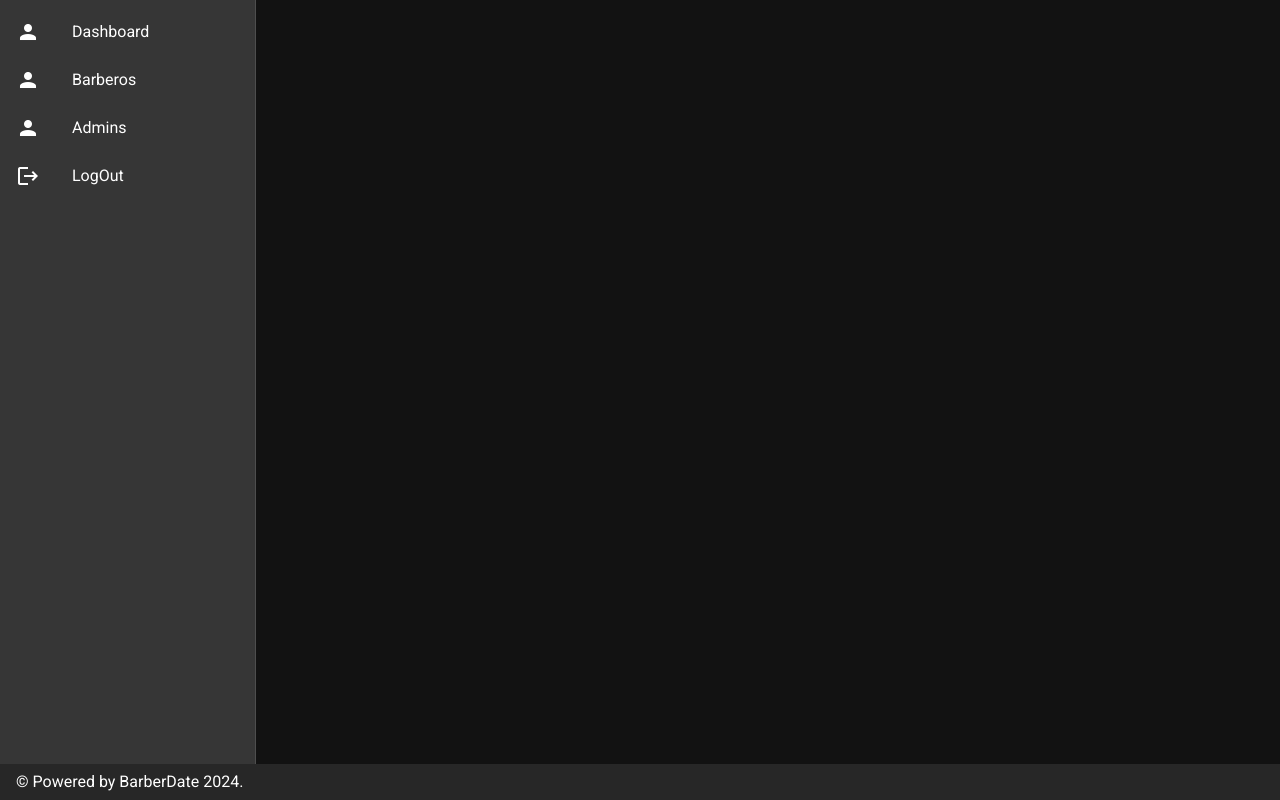
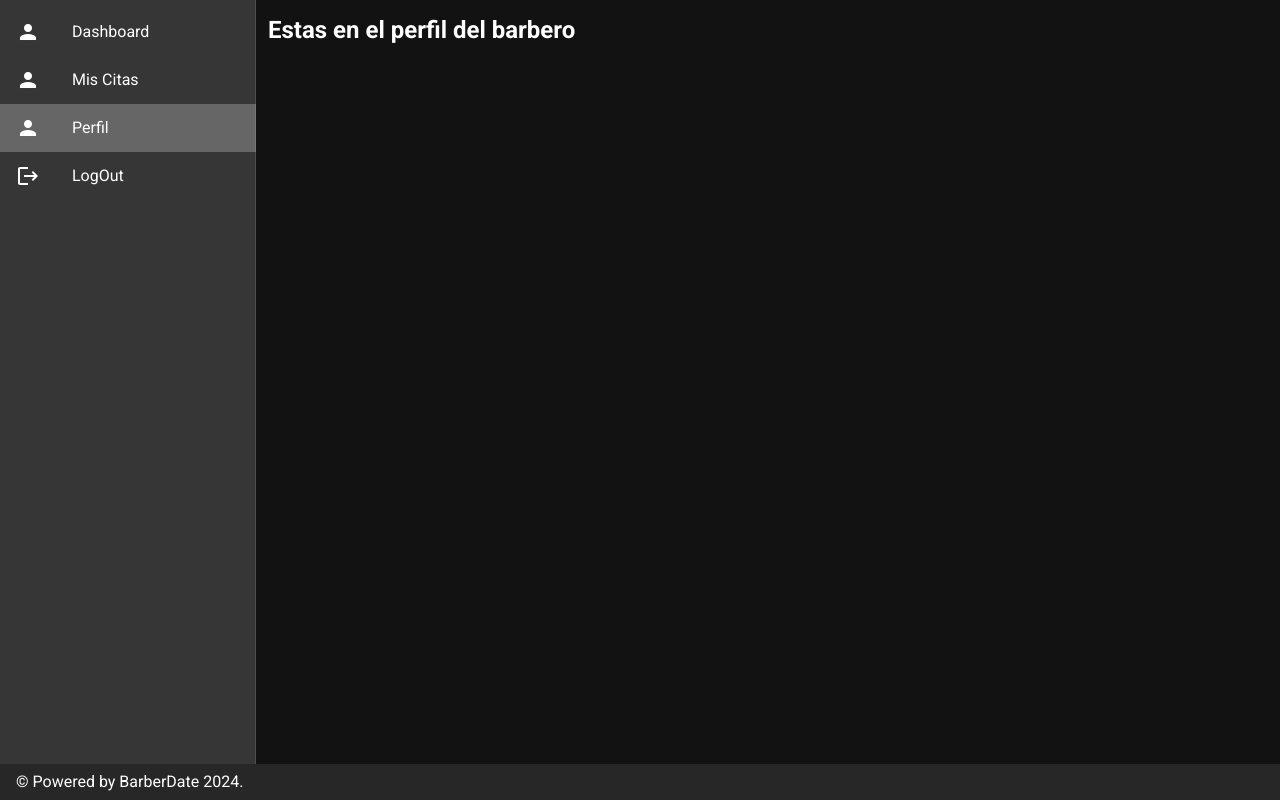
Before and after one commit to CarlosJSs/BarberDate, a Nuxt app in the folder frontend/: page /barbero/perfil in a window 1280 px wide. Built offline with nearby package versions, Linux system fonts and the light colour scheme; no server answers.

Commit message:
Redirigir y asignar layout dependiendo el rol (solo frontend)

```diff
--- a/frontend/layouts/barberoLayout.vue
+++ b/frontend/layouts/barberoLayout.vue
@@ -0,0 +1,77 @@
+<template>
+  <v-app dark>
+    <v-navigation-drawer
+      permanent
+      absolute
+      fixed
+      app
+    >
+      <v-list>
+        <v-list-item
+          v-for="(item, i) in items"
+          :key="i"
+          :to="item.to"
+          router
+          exact
+        >
+          <v-list-item-action>
+            <v-icon>{{ item.icon }}</v-icon>
+          </v-list-item-action>
+          <v-list-item-content>
+            <v-list-item-title>{{ item.title }}</v-list-item-title>
+          </v-list-item-content>
+        </v-list-item>
+      </v-list>
+    </v-navigation-drawer>
+    <v-main>
+      <v-container>
+        <Nuxt />
+      </v-container>
+    </v-main>
+    <v-footer
+      :absolute="!fixed"
+      app
+    >
+      <span>&copy; Powered by BarberDate {{ new Date().getFullYear() }}.</span>
+    </v-footer>
+  </v-app>
+</template>
+
+<script>
+export default {
+  name: 'BarberoLayout',
+  data () {
+    return {
+      clipped: false,
+      drawer: false,
+      fixed: false,
+      items: [
+        {
+          icon: 'mdi-account',
+          title: 'Dashboard',
+          to: '/barbero'
+        },
+        {
+          icon: 'mdi-account',
+          title: 'Mis Citas',
+          to: '/barbero/citas'
+        },
+        {
+          icon: 'mdi-account',
+          title: 'Perfil',
+          to: '/barbero/perfil'
+        },
+        {
+          icon: 'mdi-logout',
+          title: 'LogOut',
+          to: '/'
+        }
+      ],
+      miniVariant: false,
+      right: true,
+      rightDrawer: false,
+      title: 'Vuetify.js'
+    }
+  }
+}
+</script>
--- a/frontend/layouts/clienteLayout.vue
+++ b/frontend/layouts/clienteLayout.vue
@@ -0,0 +1,77 @@
+<template>
+  <v-app dark>
+    <v-navigation-drawer
+      permanent
+      absolute
+      fixed
+      app
+    >
+      <v-list>
+        <v-list-item
+          v-for="(item, i) in items"
+          :key="i"
+          :to="item.to"
+          router
+          exact
+        >
+          <v-list-item-action>
+            <v-icon>{{ item.icon }}</v-icon>
+          </v-list-item-action>
+          <v-list-item-content>
+            <v-list-item-title>{{ item.title }}</v-list-item-title>
+          </v-list-item-content>
+        </v-list-item>
+      </v-list>
+    </v-navigation-drawer>
+    <v-main>
+      <v-container>
+        <Nuxt />
+      </v-container>
+    </v-main>
+    <v-footer
+      :absolute="!fixed"
+      app
+    >
+      <span>&copy; Powered by BarberDate {{ new Date().getFullYear() }}.</span>
+    </v-footer>
+  </v-app>
+</template>
+
+<script>
+export default {
+  name: 'ClienteLayout',
+  data () {
+    return {
+      clipped: false,
+      drawer: false,
+      fixed: false,
+      items: [
+        {
+          icon: 'mdi-account',
+          title: 'Dashboard',
+          to: '/cliente'
+        },
+        {
+          icon: 'mdi-account',
+          title: 'Mis Citas',
+          to: '/cliente/citas'
+        },
+        {
+          icon: 'mdi-account',
+          title: 'Perfil',
+          to: '/cliente/perfil'
+        },
+        {
+          icon: 'mdi-logout',
+          title: 'LogOut',
+          to: '/'
+        }
+      ],
+      miniVariant: false,
+      right: true,
+      rightDrawer: false,
+      title: 'Vuetify.js'
+    }
+  }
+}
+</script>
--- /dev/null
+++ b/frontend/pages/barbero/citas.vue
@@ -0,0 +1,16 @@
+<template>
+  <div>
+    <h2>Estas en las citas del barbero</h2>
+  </div>
+</template>
+
+<script>
+export default {
+  name: 'CitasPageBarbero',
+  layout: 'barberoLayout',
+  middleware: 'detect-push'
+}
+</script>
+
+<style>
+</style>
--- a/frontend/pages/barbero/index.vue
+++ b/frontend/pages/barbero/index.vue
@@ -5,6 +5,11 @@
 </template>
 
 <script>
+export default {
+  name: 'IndexPageBarbero',
+  layout: 'barberoLayout',
+  middleware: 'detect-push'
+}
 </script>
 
 <style>
--- /dev/null
+++ b/frontend/pages/barbero/perfil.vue
@@ -0,0 +1,16 @@
+<template>
+  <div>
+    <h2>Estas en el perfil del barbero</h2>
+  </div>
+</template>
+
+<script>
+export default {
+  name: 'PerfilPageBarbero',
+  layout: 'barberoLayout',
+  middleware: 'detect-push'
+}
+</script>
+
+<style>
+</style>
--- /dev/null
+++ b/frontend/pages/cliente/citas.vue
@@ -0,0 +1,16 @@
+<template>
+  <div>
+    <h2>Estas en las citas del cliente</h2>
+  </div>
+</template>
+
+<script>
+export default {
+  name: 'CitasPageCliente',
+  layout: 'clienteLayout',
+  middleware: 'detect-push'
+}
+</script>
+
+<style>
+</style>
--- /dev/null
+++ b/frontend/pages/cliente/perfil.vue
@@ -0,0 +1,16 @@
+<template>
+  <div>
+    <h2>Estas en el perfil del cliente</h2>
+  </div>
+</template>
+
+<script>
+export default {
+  name: 'PerfilPageCliente',
+  layout: 'clienteLayout',
+  middleware: 'detect-push'
+}
+</script>
+
+<style>
+</style>
```
